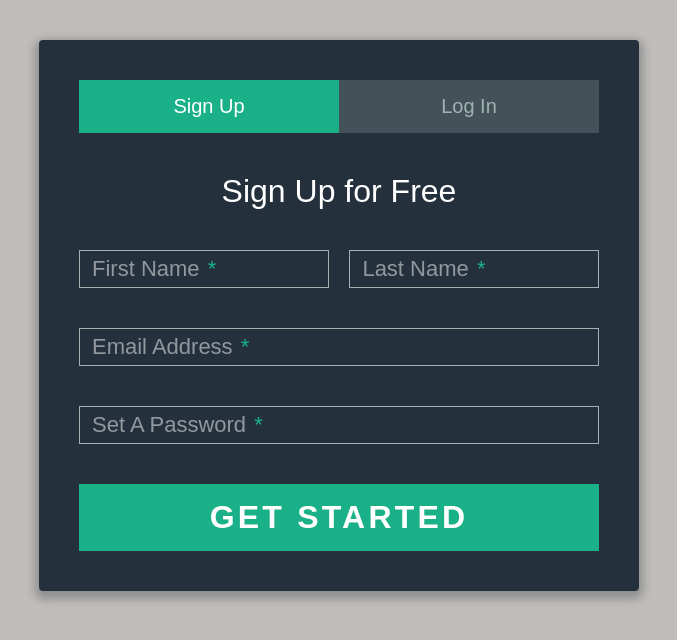
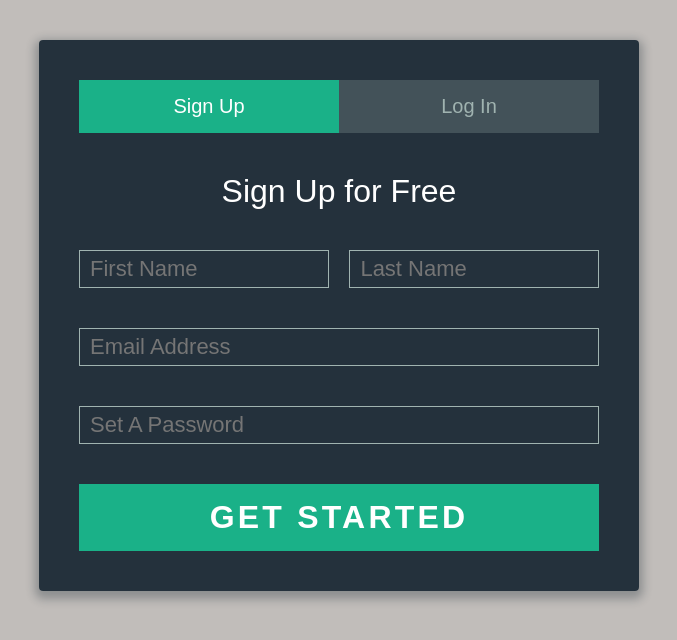
Before and after one commit to Sagarmak-zz/ResumeBuilder, a Vue app: page / in a window 1280 px wide. Shown: the top 640 px of the page, without its empty margins (301-978 px from the left). Built offline with nearby package versions, Linux system fonts and the light colour scheme.

Commit message:
Home component added

```diff
--- /dev/null
+++ b/src/components/Home.vue
@@ -0,0 +1,18 @@
+<template>
+  <h1>This is the home page</h1>
+</template>
+
+
+<script>
+export default {
+    name: 'home-page',
+    created(){
+      console.log(this.$route);
+    }
+}
+</script>
+
+
+<style>
+
+</style>
--- a/src/components/Login.vue
+++ b/src/components/Login.vue
@@ -21,36 +21,36 @@
 
             <div class="top-row">
               <div class="field-wrap">
-                <label>
+                <!-- <label>
                   First Name
                   <span class="req">*</span>
-                </label>
-                <input type="text" required autocomplete="off" />
+                </label> -->
+                <input type="text" required autocomplete="off" placeholder="First Name" />
               </div>
 
               <div class="field-wrap">
-                <label>
+                <!-- <label>
                   Last Name
                   <span class="req">*</span>
-                </label>
-                <input type="text" required autocomplete="off" />
+                </label> -->
+                <input type="text" required autocomplete="off" placeholder="Last Name" />
               </div>
             </div>
 
             <div class="field-wrap">
-              <label>
+              <!-- <label>
                 Email Address
                 <span class="req">*</span>
-              </label>
-              <input type="email" required autocomplete="off" />
+              </label> -->
+              <input type="email" required autocomplete="off" placeholder="Email Address" />
             </div>
 
             <div class="field-wrap">
-              <label>
+              <!-- <label>
                 Set A Password
                 <span class="req">*</span>
-              </label>
-              <input type="password" required autocomplete="off" />
+              </label> -->
+              <input type="password" required autocomplete="off" placeholder="Set A Password" />
             </div>
 
             <button type="submit" class="button button-block">Get Started</button>
@@ -65,26 +65,26 @@
           <form>
 
             <div class="field-wrap">
-              <label>
+              <!-- <label>
                 Email Address
                 <span class="req">*</span>
-              </label>
-              <input type="email" required autocomplete="off" />
+              </label> -->
+              <input type="email" required autocomplete="off" placeholder="Email Address" />
             </div>
 
             <div class="field-wrap">
-              <label>
+              <!-- <label>
                 Password
                 <span class="req">*</span>
-              </label>
-              <input type="password" required autocomplete="off" />
+              </label> -->
+              <input type="password" required autocomplete="off" placeholder="Passwprd" />
             </div>
 
             <p class="forgot">
               <a href="#">Forgot Password?</a>
             </p>
 
-            <button class="button button-block">Log In</button>
+            <button class="button button-block" @click="redirectToHome">Log In</button>
 
           </form>
 
@@ -108,6 +108,17 @@ export default {
   data() {
     return {
       loginIsActive: false,
+    }
+  },
+
+  methods: {
+    redirectToHome(){
+      this.$router.push({ name: 'Home', params: {
+        name: 'Mannu'
+        }
+      });
+      // this.$router.push('/home');
+      // console.log(this.$router);
     }
   }
 
--- a/src/router/index.js
+++ b/src/router/index.js
@@ -1,8 +1,9 @@
 import Vue from 'vue';
 import Router from 'vue-router';
 import Login from '@/components/Login';
+import Home from '@/components/Home';
 
-Vue.use(Router)
+Vue.use(Router);
 
 export default new Router({
   mode: 'history',
@@ -12,5 +13,10 @@ export default new Router({
       name: 'Login',
       component: Login
     },
+    {
+      path: '/home',
+      name: 'Home',
+      component: Home
+    },
   ]
-})
+});
```
